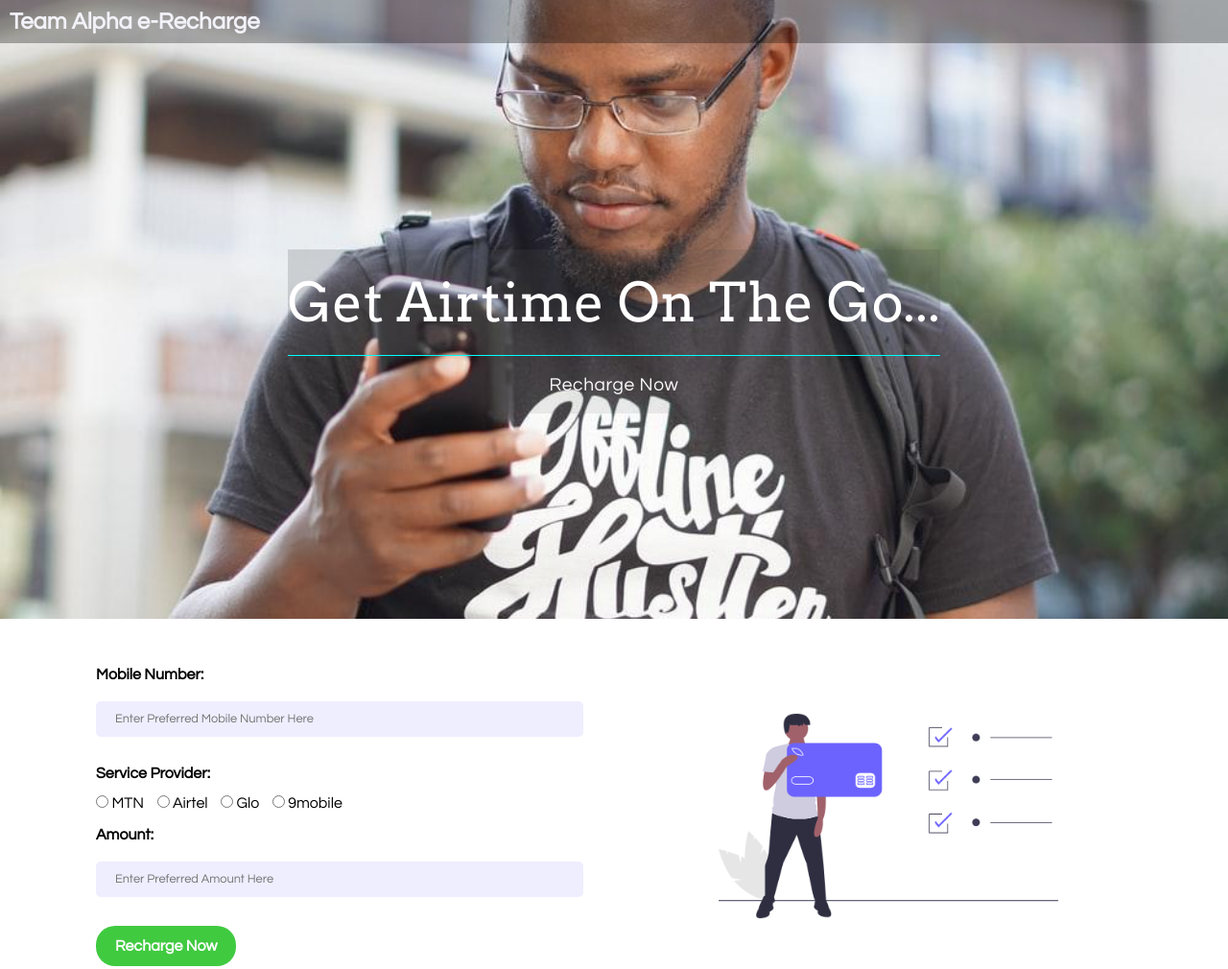
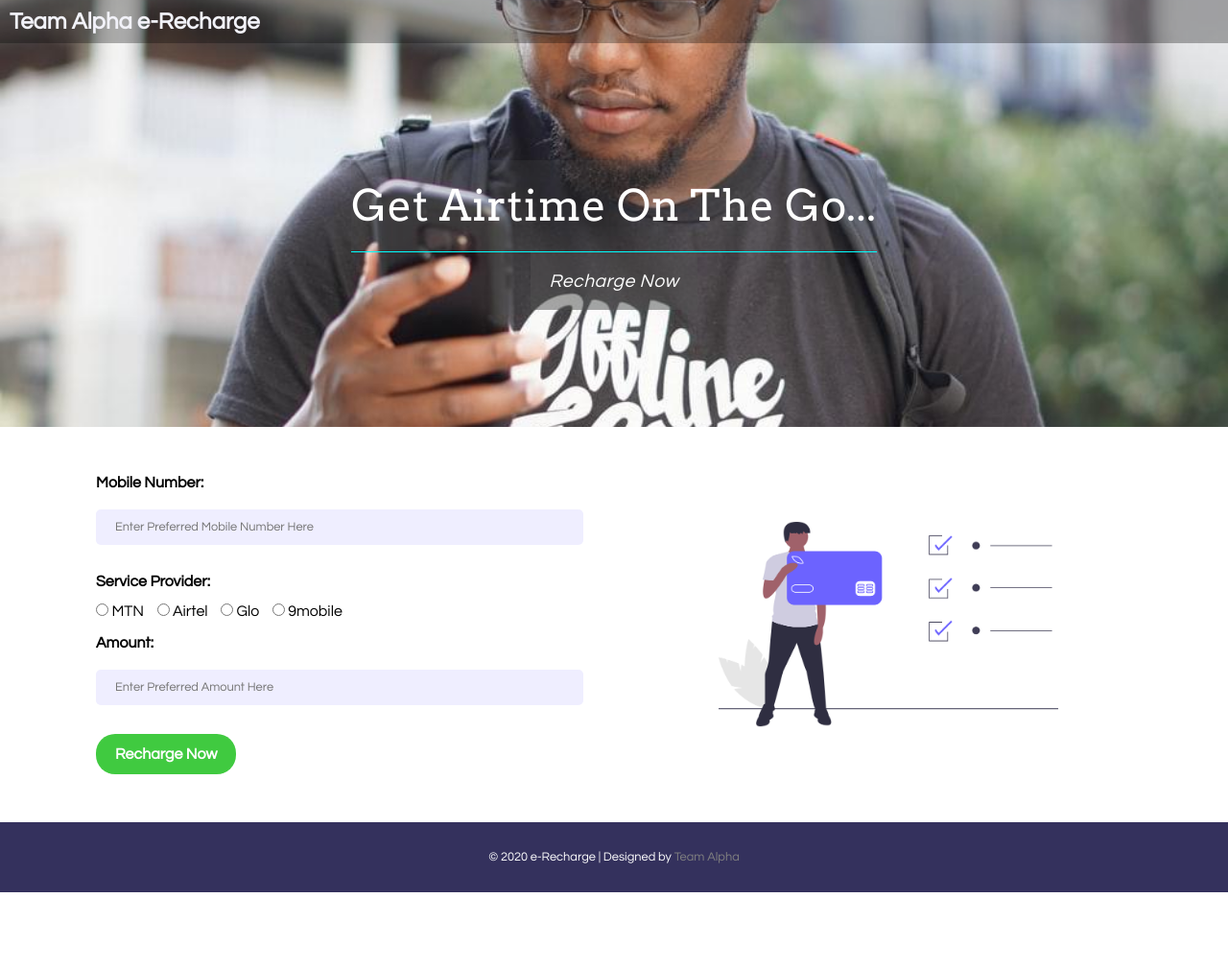
Before and after one commit to Gentlekboy/Team-Alpha-Recharge-App, a plain HTML site: page index.html in a window 1280 px wide. Shown: the top 1010 px of the page at 96% size. After the commit the page ends 930 px from the top, so only its background shows below. Drawn offline with Linux system fonts and the light colour scheme.

Commit message:
Updated Header

```diff
--- a/index.html
+++ b/index.html
@@ -43,8 +43,6 @@
     </header>
 
     <section>
-      <aside></aside>
-
       <form action="#">
         <label for="number">Mobile Number:</label><br>
         <input id="number" name="number" type="tel" placeholder="Enter Preferred Mobile Number Here">
--- a/style.css
+++ b/style.css
@@ -15,8 +15,8 @@ body{
 header{
   background-image: url(images/bg2.jpeg);
   background-repeat: no-repeat;
-  background-position: left;
-  background-size: cover;
+  background-position: center;
+  background-size: 180%;
 }
 .head-container{
   padding: 10px 0;
@@ -53,16 +53,17 @@ a.nav1{
   color: lightblue;
 }
 .sub-head{
-  height: 50vh;
+  height: 30vh;
   display: flex;
   flex-direction: column;
   align-items: center;
   justify-content: center;
   margin: auto;
   color: white;
+  margin-top: -20px;
 }
 p.sub-head-1{
-  font-size: 2rem;
+  font-size: 1.35rem;
   font-family: 'Arvo', sans-serif;
   letter-spacing: 0.6px;
   border-bottom: 1px solid #00ffff;
@@ -70,11 +71,12 @@ p.sub-head-1{
   text-align: center;
 }
 p.sub-head-2{
-  font-size: .9rem;
+  font-size: 1rem;
+  font-style: italic;
   font-family: 'Questrial', sans-serif;
   letter-spacing: 0.6px;
-  color: rgb(251, 249, 249);
-  padding-top: 20px;
+  color: white;
+  padding-top: 5px;
 }
 section{
   display: flex;
@@ -165,12 +167,14 @@ footer a{
 
 @media screen and (min-width: 768px) {
 
-  body{
-    width: 100%;
-    background-color: #ffffff;
+  header{
+    background-image: url(images/bg2.jpeg);
+    background-repeat: no-repeat;
+    background-position: center;
+    background-size: cover;
   }
   .sub-head{
-    height: 75vh;
+    height: 50vh;
     display: flex;
     flex-direction: column;
     align-items: center;
@@ -181,10 +185,10 @@ footer a{
   p.sub-head-1{
     background-color: rgb(80, 80, 80, .2);
     padding: 20px 0;
-    font-size: 3.5rem;
+    font-size: 2.8rem;
   }
   p.sub-head-2{
-    background-color: rgb(80, 80, 80, .1);
+    background-color: rgb(80, 80, 80, .5);
     font-size: 1.2rem;
     padding: 20px;
   }
@@ -208,7 +212,13 @@ footer a{
   }
   footer{
     width: auto;
-    padding: 50px 0;
+    padding: 30px 0;
     background: rgb(52,49,93);
   }
 }
+
+@media screen and (min-width: 1300px){
+  p.sub-head-2{
+    background-color: rgb(80, 80, 80, .1);
+  }
+}
```
